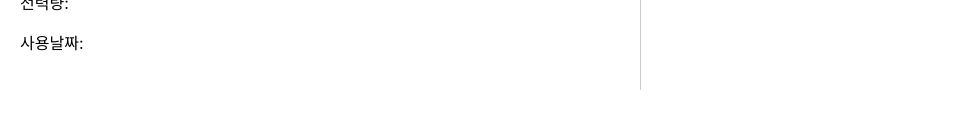
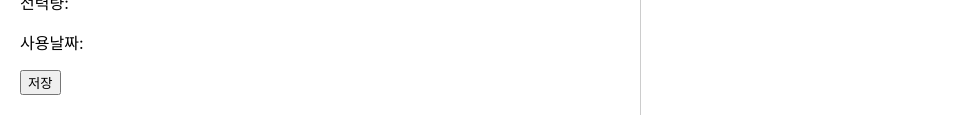
Before and after one commit to GGallangE/bnksysEsg_frontend, a React (Create React App) app: page / in a window 1280 px wide. Shown: the part 474-608 px from the top of the page, without its empty margins (0-971 px from the left). Built offline with nearby package versions, Linux system fonts and the light colour scheme.

Commit message:
feat:for merge

```diff
--- a/src/App.js
+++ b/src/App.js
@@ -31,6 +31,7 @@ function App() {
       .then(response => {
         // API 응답을 처리
       const responseData = response.data.response.body.items.item;
+      // const responseData = response;
 
       setResult(responseData);
       })
@@ -49,6 +50,32 @@ function App() {
       })
       .catch((error) => {
         console.error('에러:', error);
+      });
+  };
+
+  const handleSave = () => {
+    const requestData = {
+      sigunguCd,
+      bjdongCd,
+      bun,
+      ji,
+      useYm,
+      // newPlatPlc,
+      // platPlc,
+      // useQty,
+    };
+
+    axios
+      .post('/main/saveData', requestData, {
+        headers: {
+          'Content-Type': 'application/json',
+        },
+      })
+      .then((res) => {
+        console.log('저장 요청에 대한 응답:', res.data);
+      })
+      .catch((error) => {
+        console.error('저장 요청에 대한 에러:', error);
       });
   };
 
@@ -108,6 +135,7 @@ function App() {
           <p>전력량: {result.useQty}</p>
           <p>사용날짜: {result.useYm}</p>
       </div>
+      <button onClick={handleSave}>저장</button>
       </div>
 
       <div className="split-right">
```
